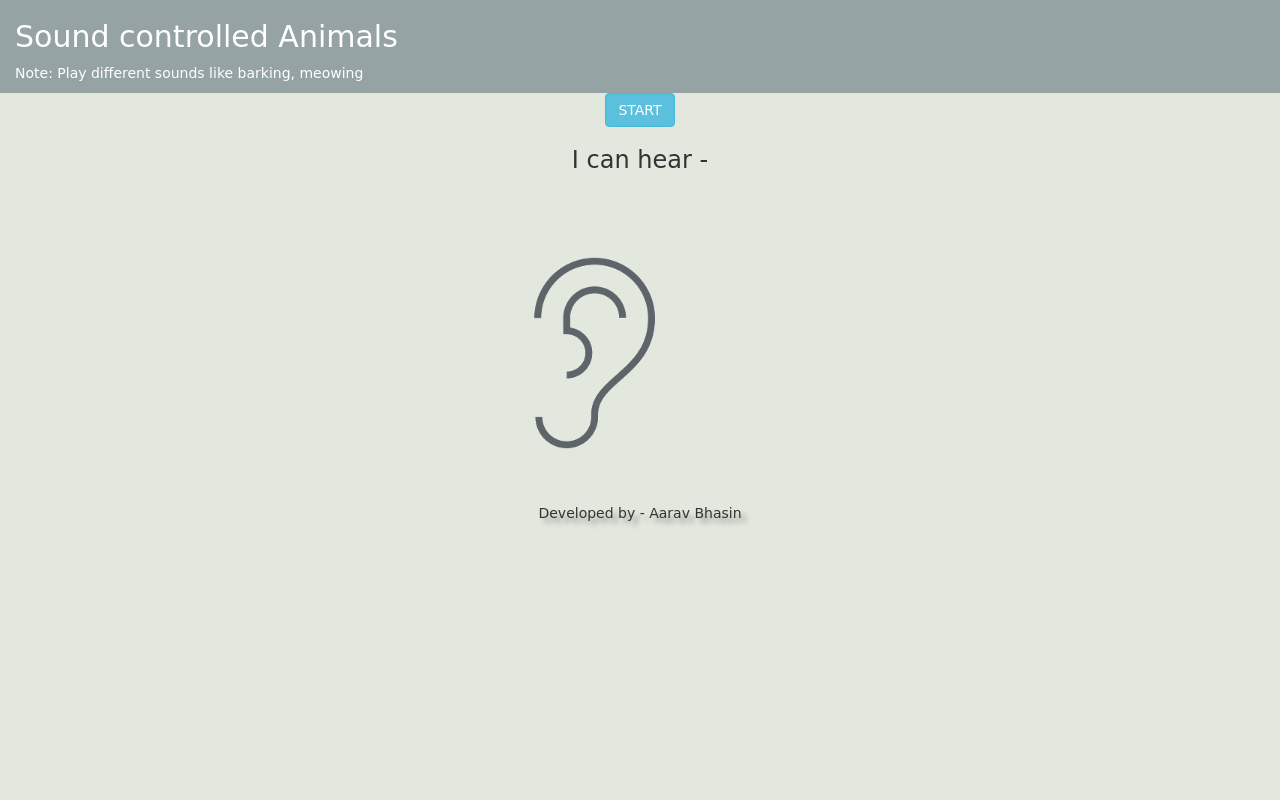
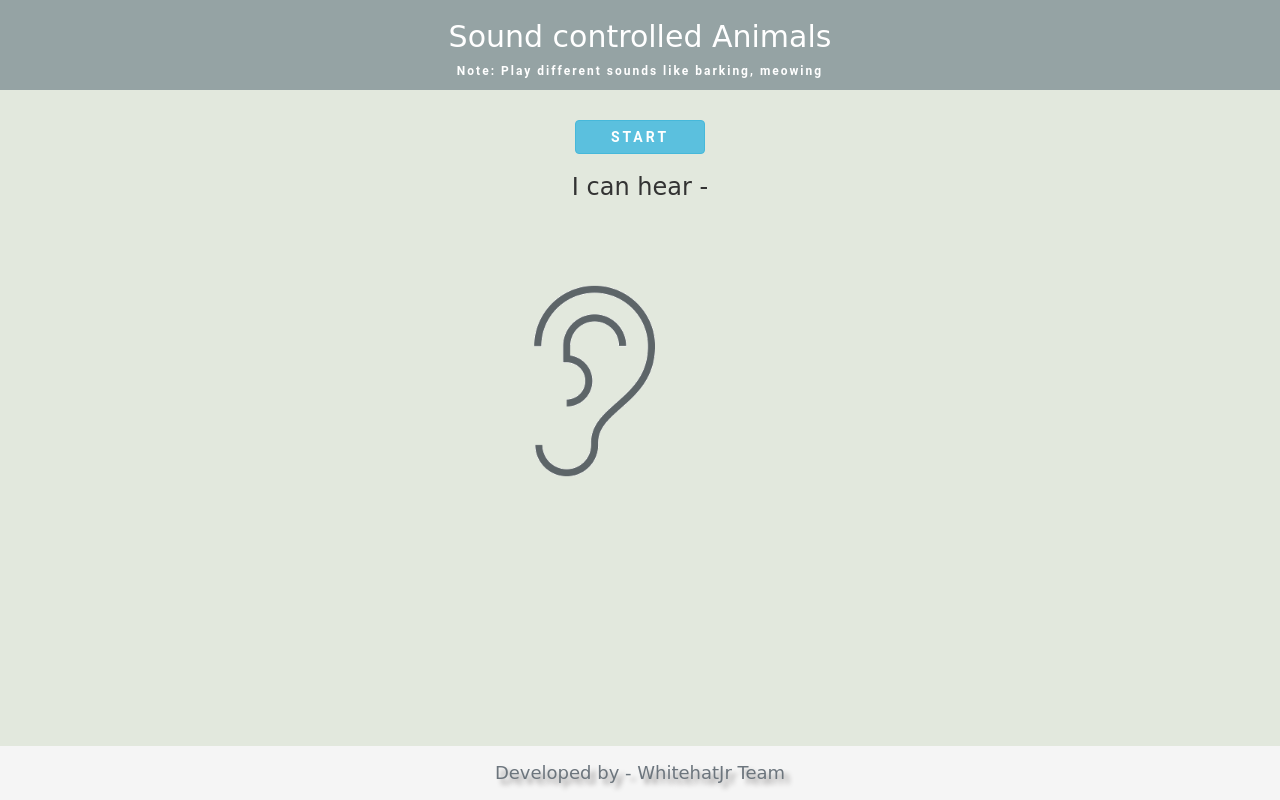
Before and after one commit to TechMasterApp/Project-106, a plain HTML site: page index.html in a window 1280 px wide. Drawn offline with nearby package versions, Linux system fonts and the light colour scheme; a web font is replaced by a local one.

Commit message:
Add files via upload

```diff
--- a/index.html
+++ b/index.html
@@ -1,22 +1,22 @@
 <html>
-    <head>
+  <head>
     <title>Sound Identification Web App</title>
     <meta name="viewport" content="width=device-width, initial-scale=1.0">
     <link rel="stylesheet" href="https://maxcdn.bootstrapcdn.com/bootstrap/3.4.0/css/bootstrap.min.css">
     <script src="https://ajax.googleapis.com/ajax/libs/jquery/3.4.1/jquery.min.js"></script>
     <script src="https://maxcdn.bootstrapcdn.com/bootstrap/3.4.0/js/bootstrap.min.js"></script>
     <script src="https://unpkg.com/ml5@0.4.3/dist/ml5.min.js"></script>
-    <style type="text/css" data-glamor=""></style>
     <link rel="preconnect" href="https://fonts.gstatic.com">
-    <link href="https://fonts.googleapis.com/css2?family=Akaya+Telivigala&amp;display=swap" rel="stylesheet">
+<link href="https://fonts.googleapis.com/css2?family=Akaya+Telivigala&display=swap" rel="stylesheet">
     <link rel="stylesheet" type="text/css" href="style.css">
-    </head>
-    <body>
-    <div class="col-xs-12 header">
+  </head>
+
+  <body>
+    <div class="col-xs-12 header_div text-center">
       <h2>Sound controlled Animals</h2>
       <p>Note: Play different sounds like barking, meowing</p>
     </div>
-    <div>
+    <div class="main_div">
       <center>
       <br>
       <button class="btn btn-info" onclick="startClassification();"> START </button>
@@ -26,9 +26,9 @@
         <img id="animal_image" src="listen.gif" width="300" height="300">
       </center>
       </div>
-      <div class="footer">
-        Developed by - Aarav Bhasin
+      <div class="copy_right_footer">
+        Developed by - WhitehatJr Team
       </div>
 <script src="main.js"></script>
-</body>
+  </body>
 </html>
--- a/main.js
+++ b/main.js
@@ -1,12 +1,40 @@
-var dog = 0
-var cat = 0
-
 function startClassification()
 {
-  navigator.mediaDevices.getUserMedia({ audio: true})
-  classifier = ml5.soundClassifier('https://teachablemachine.withgoogle.com/models/u02fOYRBx/model.json', modelReady)
+  navigator.mediaDevices.getUserMedia({ audio: true});
+  classifier = ml5.soundClassifier('https://teachablemachine.withgoogle.com/models/u02fOYRBx/model.json', modelReady);
 }
 
 function modelReady(){
-  classifier.classify(gotResults)
+  classifier.classify(gotResults);
 }
+var dog = 0;
+var cat = 0;
+
+function gotResults(error, results) {
+  if (error) {
+    console.error(error);
+  } else {
+    console.log(results);
+    random_number_r = Math.floor(Math.random() * 255) + 1;
+    random_number_g = Math.floor(Math.random() * 255) + 1;
+    random_number_b = Math.floor(Math.random() * 255) + 1;
+
+
+    document.getElementById("result_label").innerHTML = 'Detected voice is of  - '+ results[0].label;
+    document.getElementById("result_count").innerHTML = 'Detected Dog - '+dog+ ' Detected Cat - '+cat;
+    document.getElementById("result_label").style.color = "rgb("+random_number_r+","+random_number_g+","+random_number_r+")";
+    document.getElementById("result_count").style.color = "rgb("+random_number_r+","+random_number_g+","+random_number_r+")";
+
+    img = document.getElementById('animal_image');
+
+    if (results[0].label == "Barking") {
+      img.src = 'bark.gif';
+      dog = dog+1;
+    } else if (results[0].label == "Meowing") {
+      img.src = 'meow.gif';
+      cat = cat + 1;
+    } else{
+      img.src = 'listen.gif';
+    }
+  }
+}
--- a/style.css
+++ b/style.css
@@ -4,13 +4,35 @@ body
   background: #E2E8DD;
 }
 
-.header
+.header_div
   {
   background: #95A3A4;
   color: white;
   }
 
-.footer {
+  .header_div p{
+    font-family: 'Roboto', sans-serif;
+    letter-spacing: 2px;
+    font-size: 12px;
+    font-weight: bold;
+  }
+  .main_div button{
+    font-family: 'Roboto', sans-serif;
+    margin-top: 30px;
+    width: 130px;
+    font-weight: bolder;
+    letter-spacing: 3px;
+  }
+
+
+  .copy_right_footer {
+   position: fixed;
+   color: #6c757d;
+   bottom: 0;
+   width: 100%;
+   font-size: 18px;
+   background-color: #f5f5f5;
+   line-height: 3;
    text-align: center;
    text-shadow: 5px 5px 5px rgb(151, 149, 149);
 }
```
